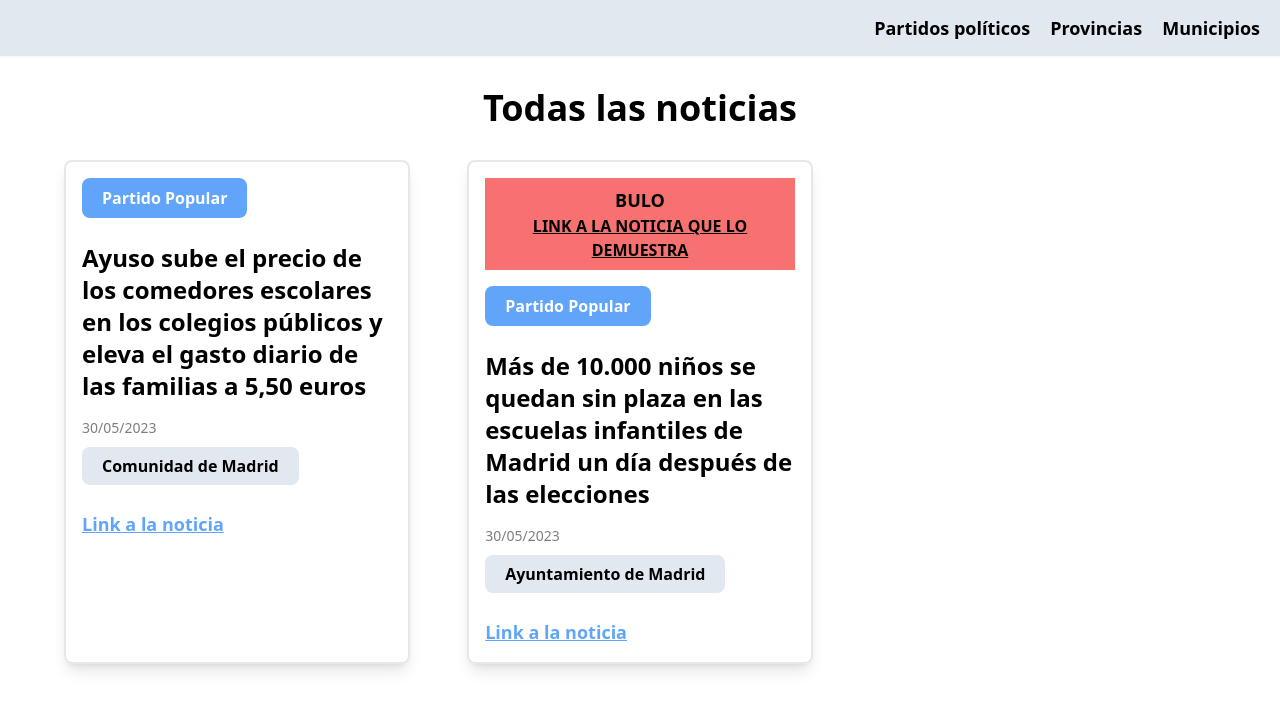
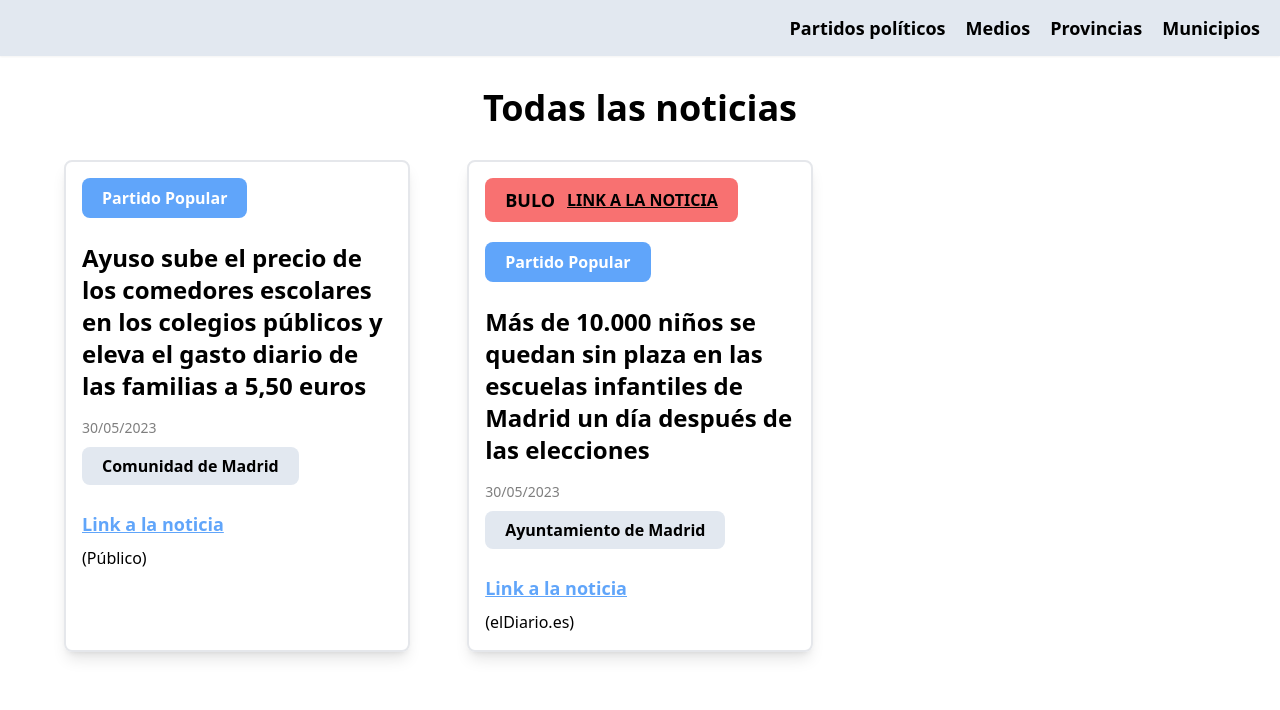
Before and after one commit to aramossanchez/resume_spain, a Next.js app: page / in a window 1280 px wide. Shown: the top 710 px of the page. Built offline with nearby package versions, Linux system fonts and the light colour scheme.

Commit message:
feat: medios y sistema de bulos mas fino

```diff
--- a/components/Header/Header.tsx
+++ b/components/Header/Header.tsx
@@ -21,6 +21,13 @@ export default function Header() {
                     </div>
                 </div>
                 <div className={style.link_container}>
+                    <span>Medios</span>
+                    <div className="absolute w-auto top-12 flex flex-col items-start justify-start">
+                        <div>Público</div>
+                        <div>elDiario.es</div>
+                    </div>
+                </div>
+                <div className={style.link_container}>
                     <span>Provincias</span>
                     <div className="absolute w-auto top-12 flex flex-col items-start justify-start font-normal">
                         {provinciasList.map((provincia, index) => (
--- a/containers/IndexContainer/IndexContainer.tsx
+++ b/containers/IndexContainer/IndexContainer.tsx
@@ -13,20 +13,23 @@ export default function IndexContainer() {
             <div className="w-full flex flex-row flex-wrap gap-[5%] gap-y-16 px-[5%]">
                 {newsList.map((news, index) => (
                     <div key={index + 'new'} className="flex flex-col w-[30%] gap-4 shadow-lg rounded-lg border-2 px-4 py-4">
+                        <div className="flex flex-row flex-wrap gap-3">
                             {news.fakeNew.state === 'yes' &&
-                            <div className="bg-red-400 flex flex-col w-full py-2">
+                                <div className="mb-2 px-5 py-2 rounded-lg bg-red-400 flex flex-row items-center gap-3">
                                     <span className=" text-lg text-center font-semibold">BULO</span>
                                     <Link href={''} className="text-center">
-                                    <span className="underline font-semibold">LINK A LA NOTICIA QUE LO DEMUESTRA</span>
+                                        <span className="underline font-semibold">LINK A LA NOTICIA</span>
                                     </Link>
                                 </div>
                             }
-                        <div className="flex flex-row flex-wrap">{news.organizations.map((organization, index2) => (
+                            {news.organizations.map((organization, index2) => (
                                 <span className={`mb-2 px-5 py-2 rounded-lg cursor-pointer
                                 ${organization === 'Partido Popular' ? 'bg-blue-400 text-white font-semibold' : ''}
                                 ${organization === 'Partido Socialista Obrero Español' ? 'bg-red-300 font-semibold' : ''}
                                 ${organization === 'Vox' ? 'bg-green-400 font-semibold' : ''}
-                            `} key={`${organization}-${index2}`}>{organization}</span>
+                                `} key={`${organization}-${index2}`}>
+                                    {organization}
+                                </span>
                             ))}
                         </div>
                         <span className=" text-2xl font-semibold">{news.title}</span>
@@ -41,9 +44,12 @@ export default function IndexContainer() {
                                 <span className="cursor-pointer font-semibold bg-slate-200 px-5 py-2 rounded-lg">Ayuntamiento de {news.municipio}</span>
                             </div>
                         }
-                        <Link href={news.link} target="_blank" className=" mt-4">
+                        <div className="flex flex-col items-start mt-4 gap-2">
+                            <Link href={news.link} target="_blank">
                                 <span className=" text-blue-400 underline font-semibold text-lg">Link a la noticia</span>
                             </Link>
+                            <span>({news.media})</span>
+                        </div>
                     </div>
                 ))}
             </div>
--- a/db/news.js
+++ b/db/news.js
@@ -11,7 +11,8 @@ export const news =
         'fakeNew': {
             'state': 'no',
             'link': ''
-        }
+        },
+        'media': 'Público'
     },
     {
         'id': '2',
@@ -25,6 +26,7 @@ export const news =
         'fakeNew': {
             'state': 'yes',
             'link': '1'
-        }
+        },
+        'media': 'elDiario.es'
     }
 ]
--- a/types/news.type.tsx
+++ b/types/news.type.tsx
@@ -9,5 +9,6 @@ export type newsDTO = {
     fakeNew: {
       state: string,
       link: string
-    }
+    },
+    media: string
   }
```
Lines whose indentation alone changed are shown as unchanged.
